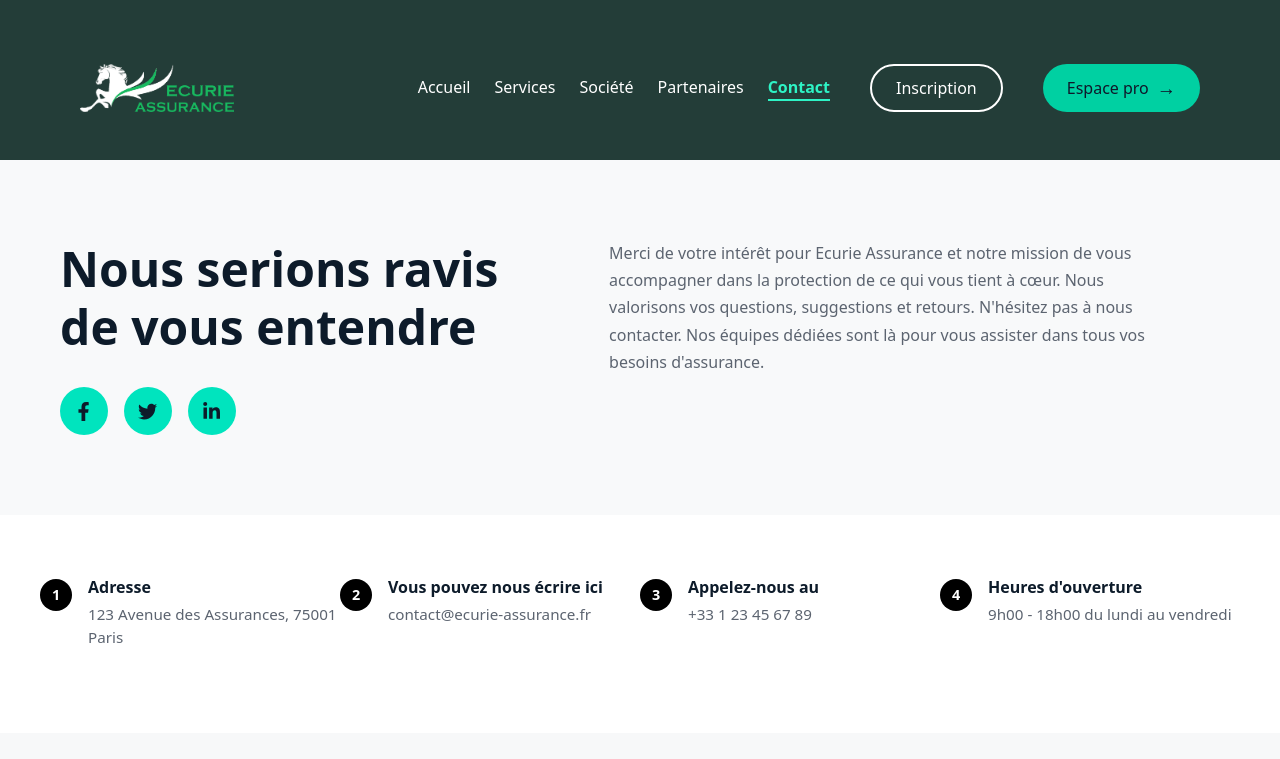
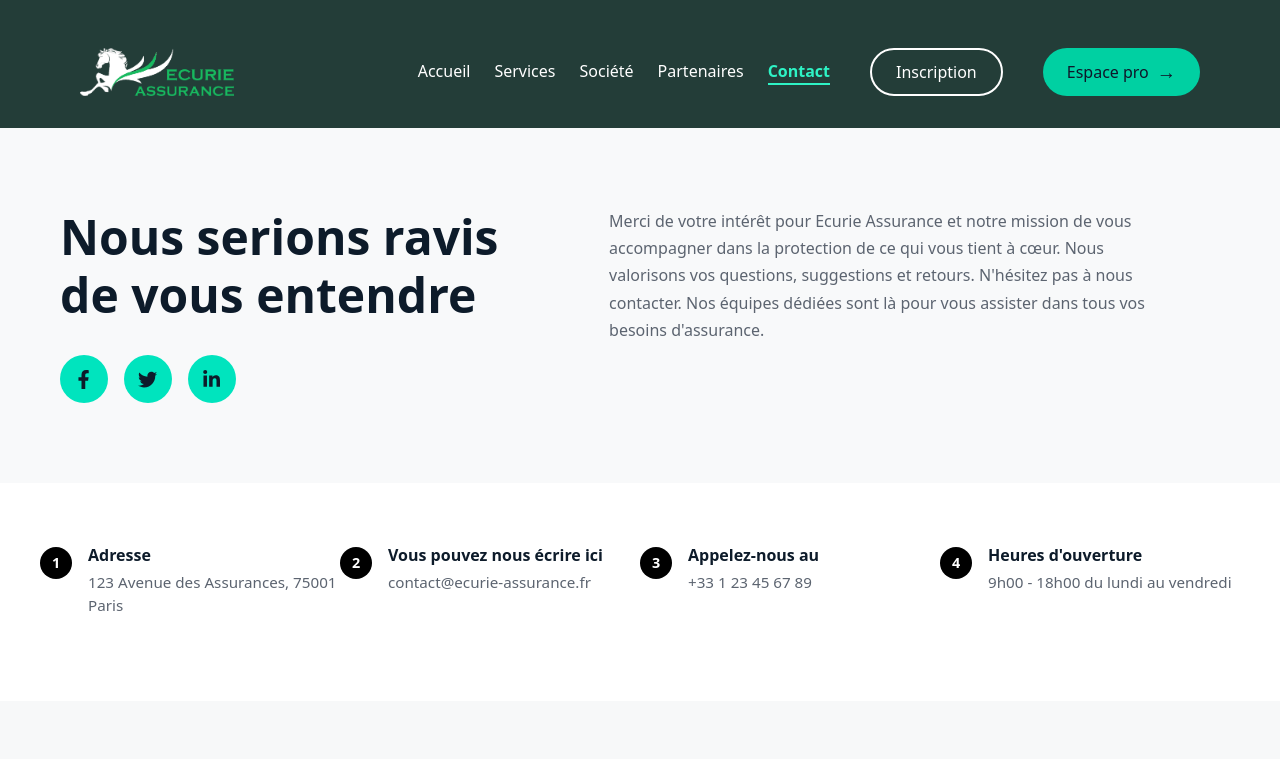
Before and after one commit to pierreTh001/EcurieAssuranceRefonte, a React (Vite) app: page /contact in a window 1280 px wide. Shown: the top 759 px of the page. Built offline with nearby package versions, Linux system fonts and the light colour scheme.

Commit message:
fix retour morgan

```diff
--- a/src/components/Header/Header.scss
+++ b/src/components/Header/Header.scss
@@ -17,7 +17,7 @@
 }
 
 .headerNav{
-    padding-top: 4em;
+    padding-top: 3em;
 }
 
 .mobileMenu{
@@ -25,5 +25,5 @@
 }
 
 .variantHeader{
-  padding-bottom: 3em;
+  padding-bottom: 2em;
 }
--- a/src/components/Header/Header.tsx
+++ b/src/components/Header/Header.tsx
@@ -20,10 +20,25 @@ export const Header = (): JSX.Element => {
     setMobileOpen(false); // close menu on page change
   }, [location.pathname]);
 
+  const [isScrolled, setIsScrolled] = useState(false);
+
+  useEffect(() => {
+    if (!isHome) return;
+
+    const handleScroll = () => {
+      setIsScrolled(window.scrollY > 50);
+    };
+
+    window.addEventListener("scroll", handleScroll);
+    return () => window.removeEventListener("scroll", handleScroll);
+  }, [isHome]);
+
   return (
     <header
       className={`w-full top-0 z-50 transition-all duration-300 px-6 md:px-20 py-4 flex items-center justify-between headerNav ${
-        isHome ? "bg-transparent absolute" : "bg-[#233D38] fixed variantHeader"
+        isHome && !isScrolled
+          ? "bg-transparent absolute"
+          : "bg-[#233D38] fixed variantHeader"
       }`}
     >
       {/* Logo */}
--- a/src/global.scss
+++ b/src/global.scss
@@ -1,3 +1,3 @@
 .mainPage {
-    margin-top: 10em;
+    margin-top: 8em;
 }
--- a/src/screens/HomepageEcurie/sections/ImageSliderSection/ImageSliderSection.scss
+++ b/src/screens/HomepageEcurie/sections/ImageSliderSection/ImageSliderSection.scss
@@ -1,11 +1,12 @@
 
 .buttonSection{
-    bottom: 16em;
+    bottom: 19em;
 }
 
     .SliderInfo{
         top: 12em;
     }
+
 
 @media screen and (max-width: 768px) {
     .buttonSection{
--- a/src/screens/HomepageEcurie/sections/ImageSliderSection/ImageSliderSection.tsx
+++ b/src/screens/HomepageEcurie/sections/ImageSliderSection/ImageSliderSection.tsx
@@ -124,10 +124,10 @@ export const ImageSliderSection = (): JSX.Element => {
 
         <div className="flex justify-between text-white gap-4 cacheMobile">
           {bottomBlocks.map((block, index) => (
-            <div key={index} className="max-w-[300px] ">
+            <div key={index} className="max-w-[300px]">
               <h3 className="text-xl font-semibold italic">{block.title}</h3>
-              <h4 className="text-lg font-bold mt-2">{block.subtitle}</h4>
-              <p className="text-sm mt-2">{block.text}</p>
+              <h4 className="text-xl font-bold mt-2 ">{block.subtitle}</h4>
+              <p className="text-lg mt-2">{block.text}</p>
             </div>
           ))}
         </div>
--- a/src/screens/HomepageEcurie/sections/MainContentSection/MainContentSection.css
+++ b/src/screens/HomepageEcurie/sections/MainContentSection/MainContentSection.css
@@ -2,6 +2,11 @@
     display: flex;
     justify-content: end;
     margin-top: -4em;
+}
+
+.sliderArrowLeft{
+    position: relative;
+    left: 1em;
 }
 
 @media screen and (max-width: 768px) {
--- a/src/screens/HomepageEcurie/sections/MainContentSection/MainContentSection.tsx
+++ b/src/screens/HomepageEcurie/sections/MainContentSection/MainContentSection.tsx
@@ -71,7 +71,7 @@ export const MainContentSection = (): JSX.Element => {
 
       <Carousel className="w-full">
         <div className="flex items-center gap-[17px] mt-6 buttonSliderOffre">
-          <CarouselPrevious className="relative w-[82px] h-[45px] bg-[#ffffff8a] rounded-[33px] border-2 border-solid border-[#243d38] flex items-center justify-center">
+          <CarouselPrevious className="relative w-[82px] h-[45px] bg-[#ffffff8a] rounded-[33px] border-2 border-solid border-[#243d38] flex items-center justify-center sliderArrowLeft">
             <img
               className="w-[34px] h-[34px]"
               alt="Arrow left"
--- a/src/screens/HomepageEcurie/sections/ServicesGroupSection/ServiceGropSection.css
+++ b/src/screens/HomepageEcurie/sections/ServicesGroupSection/ServiceGropSection.css
@@ -8,13 +8,15 @@
 }
 
 .bandeauFront{
-
+    gap: 8em;
 }
 
 .beandeauParent{
     display: flex;
-    justify-content: center;
+    /* justify-content: center; */
     align-items: baseline;
+    width: 102%;
+    left: -1%;
 }
 
 @media screen and (max-width: 768px) {
--- a/src/screens/HomepageEcurie/sections/ServicesGroupSection/ServicesGroupSection.tsx
+++ b/src/screens/HomepageEcurie/sections/ServicesGroupSection/ServicesGroupSection.tsx
@@ -17,7 +17,7 @@ export const ServicesGroupSection = (): JSX.Element => {
         {/* Background decorative elements */}
         <div className="absolute w-full h-[50px] md:h-[81px] top-[60px] md:top-[59px] left-0 bg-[#2ef3c5] rotate-[180deg] bandeauBack" />
 
-        <div className="absolute w-full h-[50px] md:h-[81px] top-[24px] md:top-7 left-0 bg-[#233c37] rotate-2 beandeauParent">
+        <div className="absolute w-full h-[50px] md:h-[65px] top-[24px] md:top-7 left-0 bg-[#233c37] rotate-2 beandeauParent">
           {/* Services list */}
           <div className="flex flex-wrap justify-center md:justify-start items-start gap-4 sm:gap-6 md:gap-8 xl:gap-10 2xl:gap-[65px] relative top-2 md:top-4 md:left-[62px] px-4 md:px-0 bandeauFront">
             {services.map((service, index) => (
```
